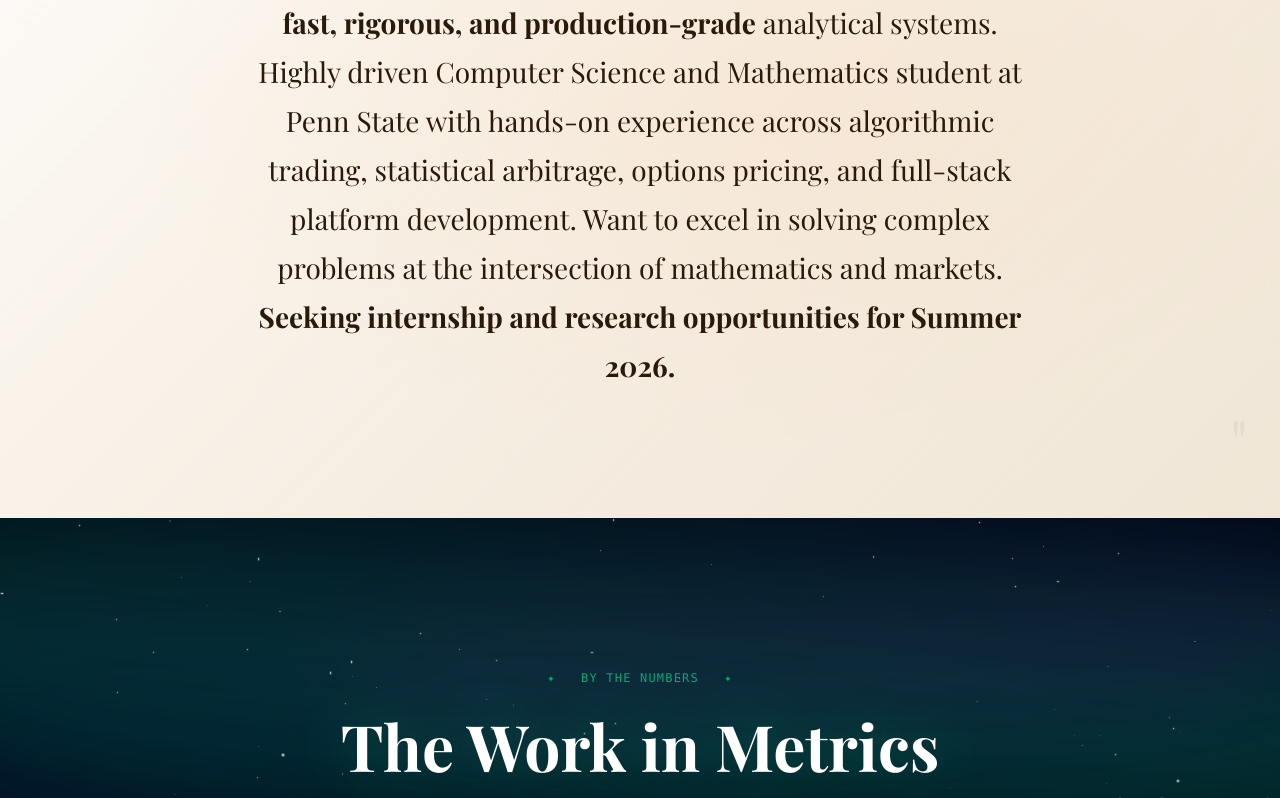
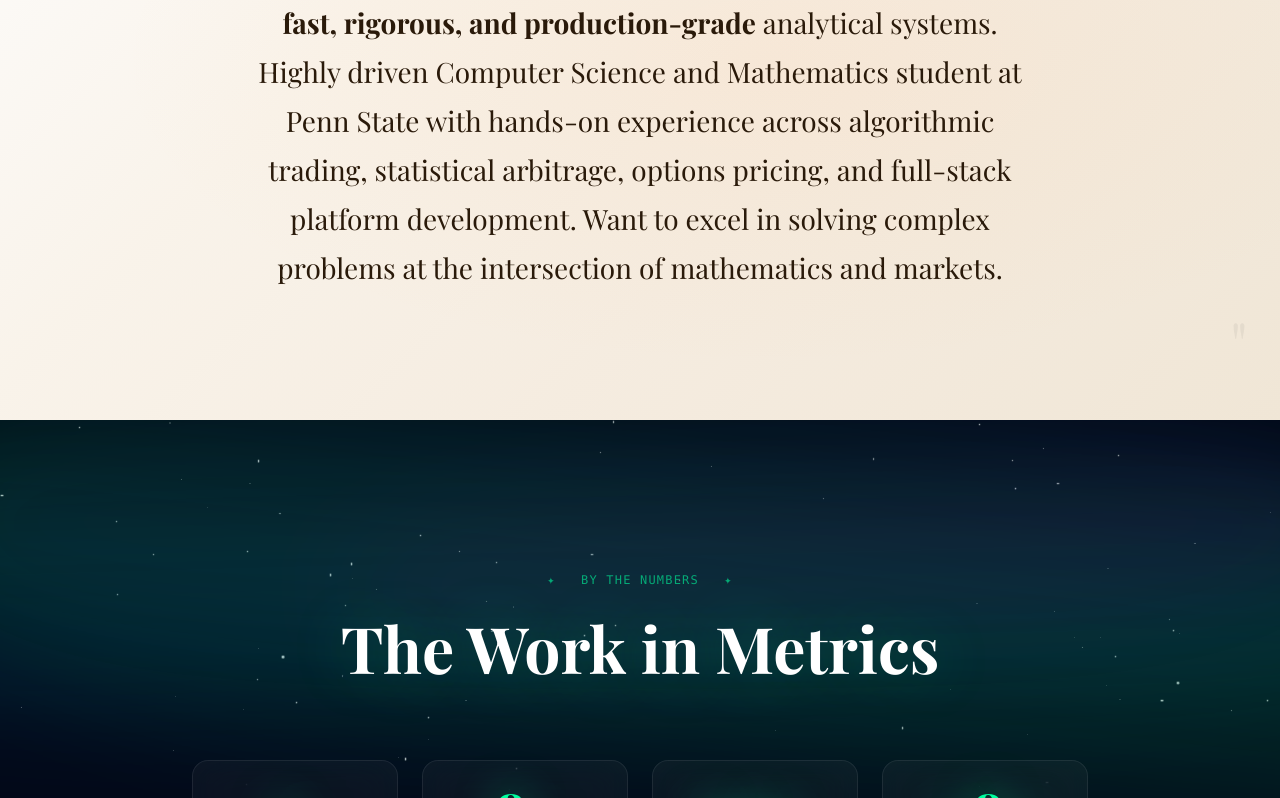
Before and after one commit to kjm7361/Kavit-quant-portfolio, a React (Vite) app: page / in a window 1280 px wide. Shown: the part 2513-3311 px from the top of the page. Built offline with nearby package versions, Linux system fonts and the light colour scheme; a web font is replaced by a local one.

Commit message:
Remove 'Seeking internship for Summer 2026' from bio

```diff
--- a/src/components/Bio.jsx
+++ b/src/components/Bio.jsx
@@ -42,8 +42,7 @@ export default function Bio() {
           student at Penn State with hands-on experience across algorithmic
           trading, statistical arbitrage, options pricing, and full-stack
           platform development. Want to excel in solving complex problems at
-          the intersection of mathematics and markets.{' '}
-          <strong>Seeking internship and research opportunities for Summer 2026.</strong>
+          the intersection of mathematics and markets.
         </p>
       </motion.div>
     </section>
```
